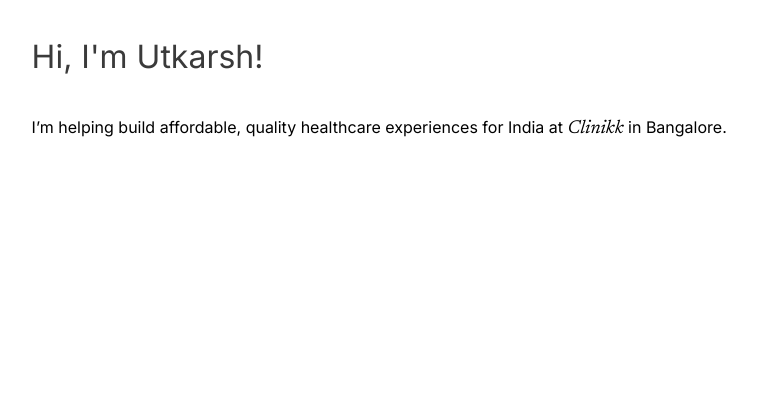
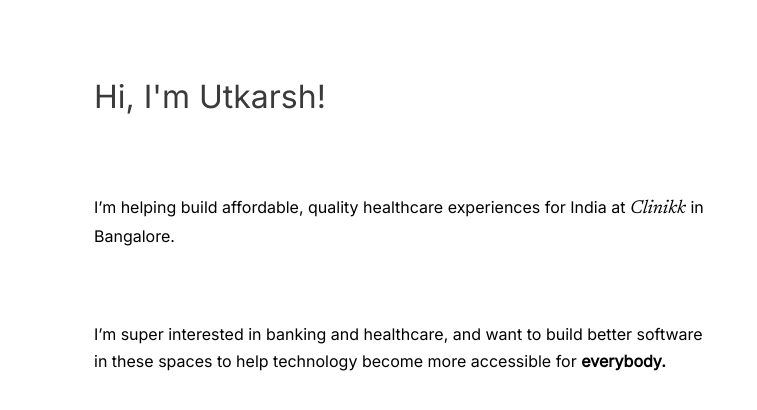
Before and after one commit to utkarshpant/dot-me, a React (Create React App) app: page / in a window 1280 px wide. Shown: the top 410 px of the page, without its empty margins (234-991 px from the left). Built offline with nearby package versions, Linux system fonts and the light colour scheme.

Commit message:
Add logic to render text emphasis elements as children of the Typography component

```diff
--- a/src/App.js
+++ b/src/App.js
@@ -12,6 +12,13 @@ function App() {
           quality healthcare experiences for India at <em>Clinikk</em> in Bangalore.
         </Typography>
       </Box>
+      <Box>
+        <Typography>
+          I’m super interested in banking and healthcare, and want to build
+          better software in these spaces to help technology become
+          more accessible for <strong>everybody.</strong>
+        </Typography>
+      </Box>
     </div>
   );
 }
--- a/src/Components/Primitives/Box.js
+++ b/src/Components/Primitives/Box.js
@@ -1,9 +1,10 @@
 import styled from 'styled-components';
 
 const Box = styled.div`
-  --content-width: 60%;
+  --content-width: 50%;
   display: flex;
   width: 100%;
+  margin-top: 5vh;
   @media (min-width: 768px) {
     width: var(--content-width);
   }
--- a/src/Components/Primitives/Typography.js
+++ b/src/Components/Primitives/Typography.js
@@ -14,6 +14,13 @@ const Emphasis = styled.em({
   lineHeight: '20pt',
 });
 
+const Strong  = styled.strong({
+  fontFamily: 'Inter',
+  fontSize: '12pt',
+  fontWeight: '500',
+  lineHeight: '20pt',
+});
+
 /**
  * Renders typography as the `p` element.
  */
@@ -24,9 +31,13 @@ function TypographyComponent(props) {
       <Typography>
         {
           React.Children.map(children, child => {
-            return child.type === 'em'
-              ? <Emphasis>{child}</Emphasis>
-              : child
+            if (child.type === 'em') {
+              return <Emphasis>{child}</Emphasis>
+            }
+            if (child.type === 'strong') {
+              return <Strong>{child}</Strong>
+            }
+            return child;
           })
         }
       </Typography>
```
